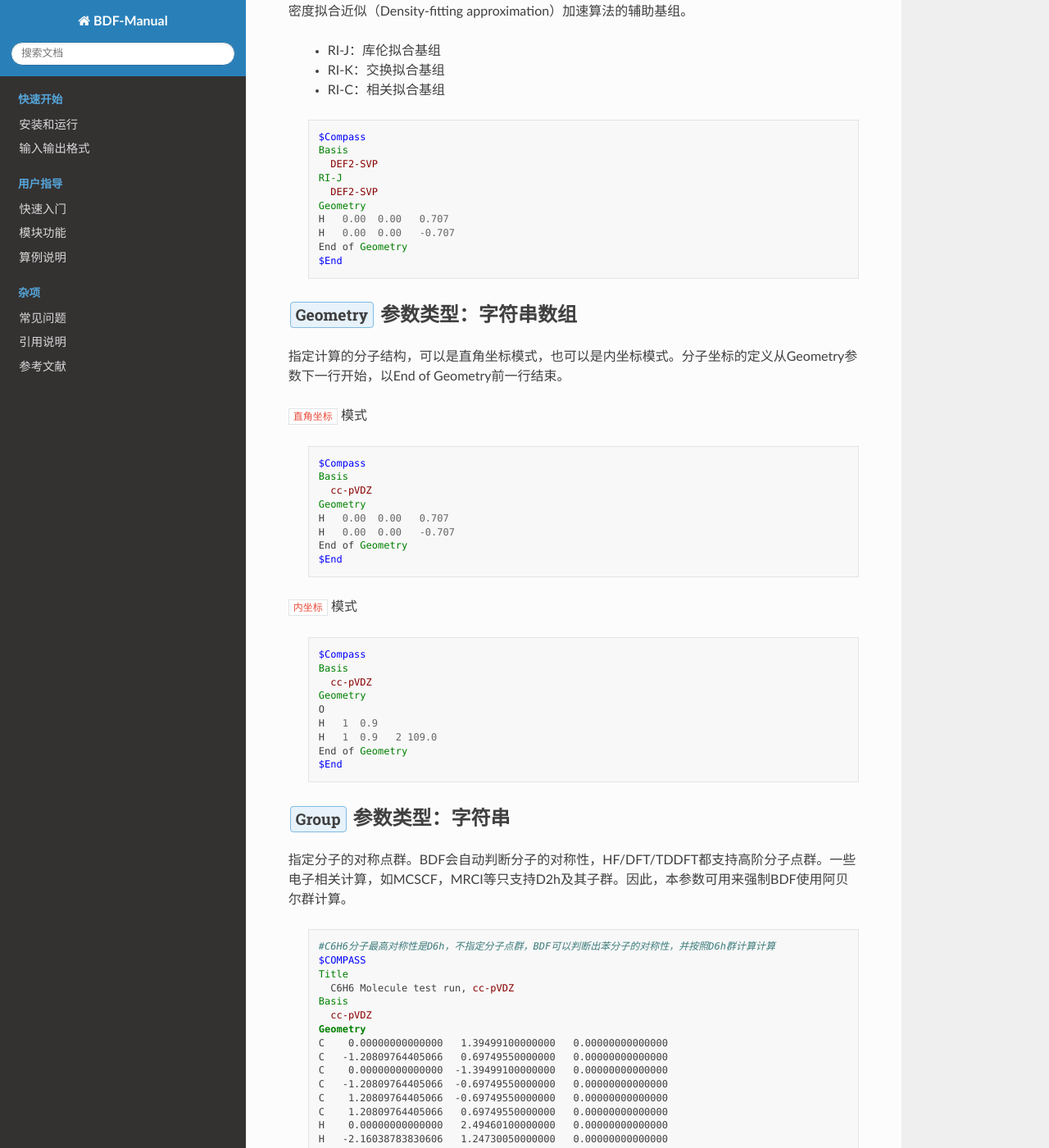
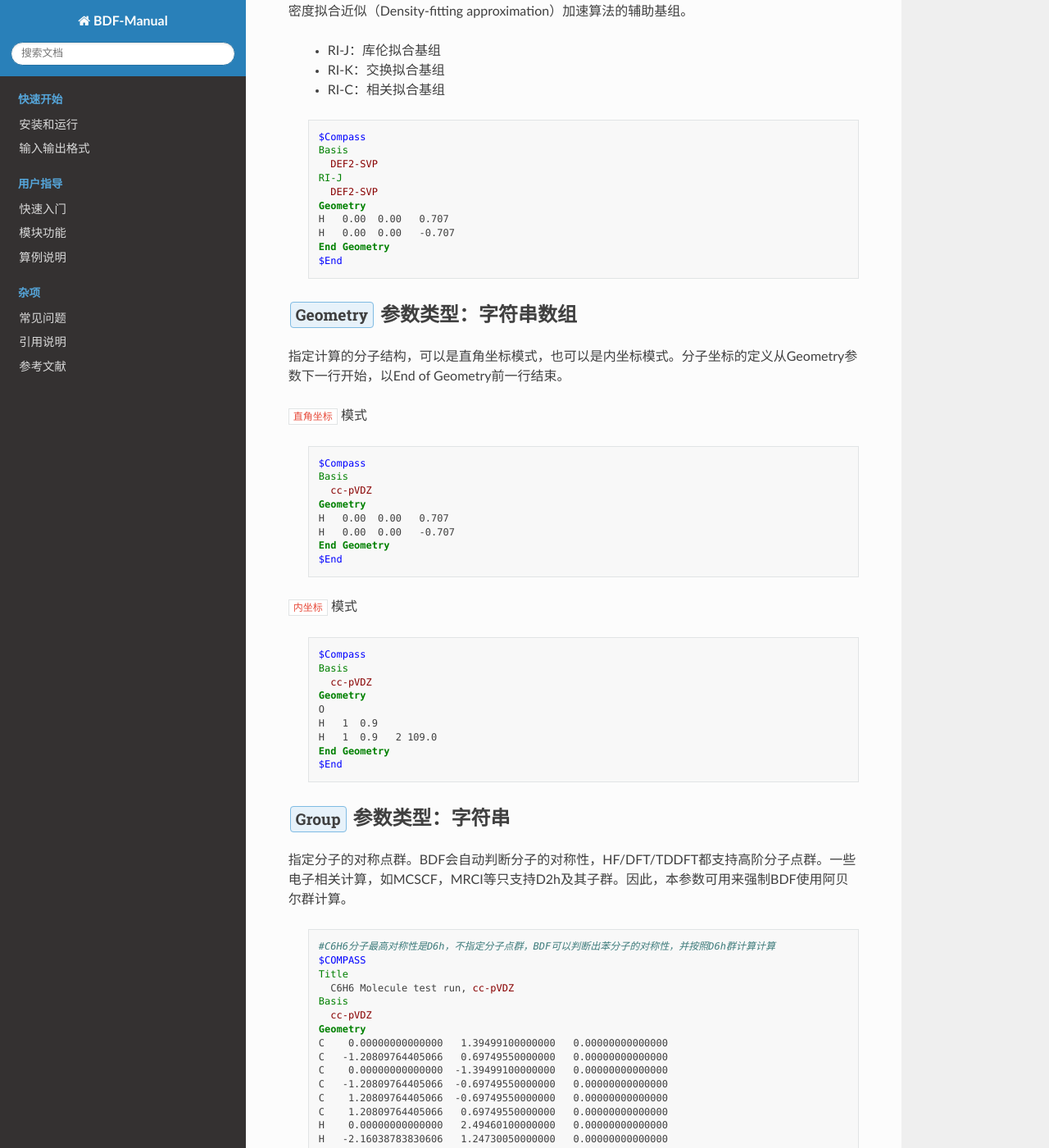
Before and after one commit to BDF-manual-maintenance/BDF-Manual, a Sphinx documentation site: the page built from source/module/compass.rst, in a window 1280 px wide and 1400 px high, scrolled down 1060 px. Shown: the whole window at 82% size. Built offline with Sphinx 7.4.7 and the Read the Docs theme 2.0.0, drawn with Linux system fonts in a browser that asks for light colours; pages that are not in the unit, such as notebooks, are missing from menus; some of the changed text lies outside the part shown.

Commit message:
Update compass.rst

```diff
--- a/source/module/compass.rst
+++ b/source/module/compass.rst
@@ -14,7 +14,7 @@ Compass模块主要完成计算任务的初始化工作，包括读入用户定
      Geometry
      H   0.00  0.00   0.707
      H   0.00  0.00   -0.707
-     End of Geometry
+     End Geometry
      $End
 
 :guilabel:`basis-multi` 参数类型：字符串
@@ -56,7 +56,7 @@ Compass模块主要完成计算任务的初始化工作，包括读入用户定
      Geometry
      H   0.00  0.00   0.707
      H   0.00  0.00   -0.707
-     End of Geometry
+     End Geometry
      $End
 
 :guilabel:`Geometry` 参数类型：字符串数组
@@ -73,7 +73,7 @@ Compass模块主要完成计算任务的初始化工作，包括读入用户定
      Geometry
      H   0.00  0.00   0.707
      H   0.00  0.00   -0.707
-     End of Geometry
+     End Geometry
      $End
 
 ``内坐标`` 模式
@@ -87,7 +87,7 @@ Compass模块主要完成计算任务的初始化工作，包括读入用户定
      O
      H   1  0.9
      H   1  0.9   2 109.0
-     End of Geometry
+     End Geometry
      $End
 
 
```
